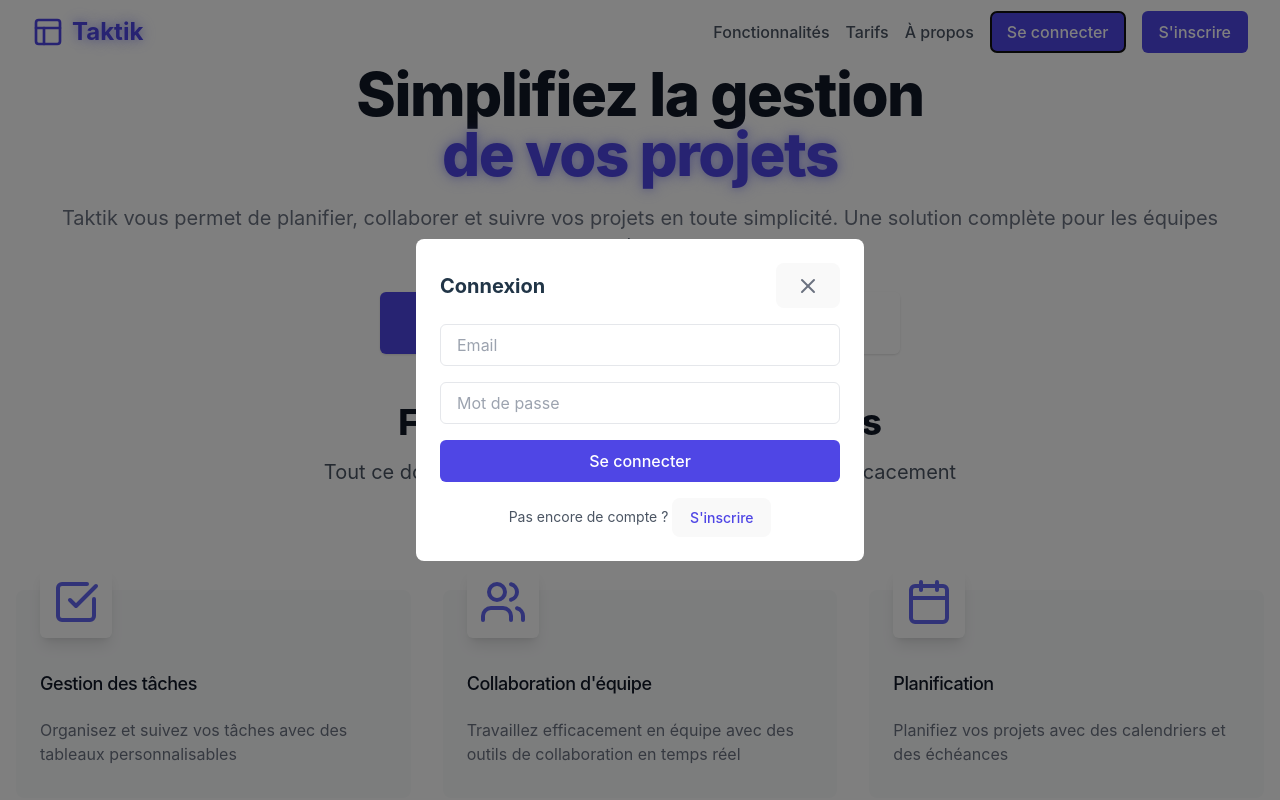
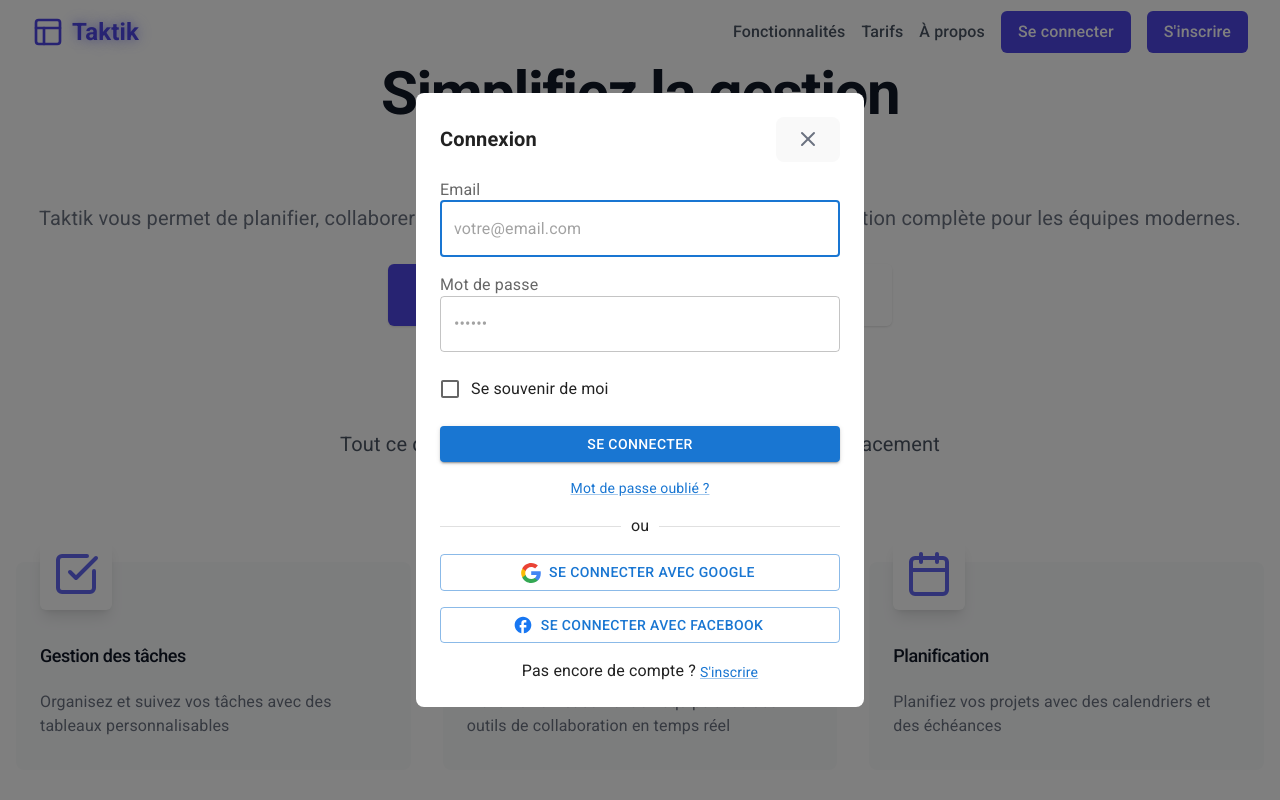
Before and after one commit to tonytolgadev/front-taktik, a React (Vite) app: page / in a window 1280 px wide. Both pictures are taken after a click on the button "Se connecter". Shown: the top 800 px of the page. Built offline with nearby package versions, Linux system fonts and the light colour scheme.

Commit message:
Mise a jour front login/register en utilisant materialUi

```diff
--- a/package.json
+++ b/package.json
@@ -10,6 +10,11 @@
     "preview": "vite preview"
   },
   "dependencies": {
+    "@emotion/react": "^11.14.0",
+    "@emotion/styled": "^11.14.0",
+    "@fontsource/roboto": "^5.1.1",
+    "@mui/icons-material": "^6.4.0",
+    "@mui/material": "^6.4.0",
     "lucide-react": "^0.469.0",
     "react": "^18.3.1",
     "react-dom": "^18.3.1",
--- /dev/null
+++ b/src/components/CustomIcons.jsx
@@ -0,0 +1,17 @@
+import React from 'react';
+import { SvgIcon } from '@mui/material';
+
+export const GoogleIcon = (props) => (
+  <SvgIcon {...props}>
+    <path d="M23.745 12.27c0-.79-.07-1.54-.19-2.27h-11.3v4.51h6.47c-.29 1.48-1.14 2.73-2.4 3.58v3h3.86c2.26-2.09 3.56-5.17 3.56-8.82z" fill="#4285F4"/>
+    <path d="M12.255 24c3.24 0 5.95-1.08 7.93-2.91l-3.86-3c-1.08.72-2.45 1.16-4.07 1.16-3.13 0-5.78-2.11-6.73-4.96h-3.98v3.09C3.515 21.3 7.565 24 12.255 24z" fill="#34A853"/>
+    <path d="M5.525 14.29c-.25-.72-.38-1.49-.38-2.29s.14-1.57.38-2.29V6.62h-3.98a11.86 11.86 0 000 10.76l3.98-3.09z" fill="#FBBC05"/>
+    <path d="M12.255 4.75c1.77 0 3.35.61 4.6 1.8l3.42-3.42C18.205 1.19 15.495 0 12.255 0c-4.69 0-8.74 2.7-10.71 6.62l3.98 3.09c.95-2.85 3.6-4.96 6.73-4.96z" fill="#EA4335"/>
+  </SvgIcon>
+);
+
+export const FacebookIcon = (props) => (
+  <SvgIcon {...props}>
+    <path d="M22 12c0-5.52-4.48-10-10-10S2 6.48 2 12c0 4.84 3.44 8.87 8 9.8V15H8v-3h2V9.5C10 7.57 11.57 6 13.5 6H16v3h-2c-.55 0-1 .45-1 1v2h3v3h-3v6.95c5.05-.5 9-4.76 9-9.95z" fill="#1877F2"/>
+  </SvgIcon>
+);
--- a/src/components/Navbar.jsx
+++ b/src/components/Navbar.jsx
@@ -15,7 +15,7 @@
           <span className="ml-2 text-2xl font-bold text-indigo-600 neon-text">Taktik</span>
         </div>
 
-        {/* Navigation pour desktop */}
+        {/* Navigation */}
         <div className="hidden md:flex items-center space-x-4">
           <a href="#features" className="text-gray-600 hover:text-gray-900">Fonctionnalités</a>
           <a href="#pricing" className="text-gray-600 hover:text-gray-900">Tarifs</a>
--- a/src/components/forms/LoginForm.jsx
+++ b/src/components/forms/LoginForm.jsx
@@ -1,35 +1,164 @@
-const LoginForm = ({ onSwitchToRegister }) => (
-    <form className="space-y-4">
-      <div>
-        <input
+import React, { useState } from 'react';
+import Box from '@mui/material/Box';
+import Button from '@mui/material/Button';
+import Checkbox from '@mui/material/Checkbox';
+import FormControlLabel from '@mui/material/FormControlLabel';
+import Divider from '@mui/material/Divider';
+import FormLabel from '@mui/material/FormLabel';
+import FormControl from '@mui/material/FormControl';
+import Link from '@mui/material/Link';
+import TextField from '@mui/material/TextField';
+import Typography from '@mui/material/Typography';
+import { GoogleIcon, FacebookIcon } from '../CustomIcons';
+
+const LoginForm = ({ onSwitchToRegister }) => {
+  const [emailError, setEmailError] = useState(false);
+  const [emailErrorMessage, setEmailErrorMessage] = useState('');
+  const [passwordError, setPasswordError] = useState(false);
+  const [passwordErrorMessage, setPasswordErrorMessage] = useState('');
+
+  const handleSubmit = (event) => {
+    event.preventDefault();
+    const data = new FormData(event.currentTarget);
+    console.log({
+      email: data.get('email'),
+      password: data.get('password'),
+    });
+  };
+
+  const validateInputs = () => {
+    const email = document.getElementById('email').value;
+    const password = document.getElementById('password').value;
+
+    let isValid = true;
+
+    if (!email || !/\S+@\S+\.\S+/.test(email)) {
+      setEmailError(true);
+      setEmailErrorMessage('Veuillez entrer une adresse email valide.');
+      isValid = false;
+    } else {
+      setEmailError(false);
+      setEmailErrorMessage('');
+    }
+
+    if (!password || password.length < 6) {
+      setPasswordError(true);
+      setPasswordErrorMessage('Le mot de passe doit contenir au moins 6 caractères.');
+      isValid = false;
+    } else {
+      setPasswordError(false);
+      setPasswordErrorMessage('');
+    }
+
+    return isValid;
+  };
+
+  return (
+    <Box
+      component="form"
+      onSubmit={handleSubmit}
+      noValidate
+      sx={{
+        display: 'flex',
+        flexDirection: 'column',
+        width: '100%',
+        gap: 2,
+      }}
+    >
+      <FormControl>
+        <FormLabel htmlFor="email">Email</FormLabel>
+        <TextField
+          error={emailError}
+          helperText={emailErrorMessage}
+          id="email"
           type="email"
-          placeholder="Email"
-          className="w-full px-4 py-2 border rounded-md focus:outline-none focus:ring-2 focus:ring-indigo-500"
+          name="email"
+          placeholder="votre@email.com"
+          autoComplete="email"
+          autoFocus
+          required
+          fullWidth
+          variant="outlined"
+          color={emailError ? 'error' : 'primary'}
         />
-      </div>
-      <div>
-        <input
+      </FormControl>
+
+      <FormControl>
+        <FormLabel htmlFor="password">Mot de passe</FormLabel>
+        <TextField
+          error={passwordError}
+          helperText={passwordErrorMessage}
+          name="password"
+          placeholder="••••••"
           type="password"
-          placeholder="Mot de passe"
-          className="w-full px-4 py-2 border rounded-md focus:outline-none focus:ring-2 focus:ring-indigo-500"
+          id="password"
+          autoComplete="current-password"
+          required
+          fullWidth
+          variant="outlined"
+          color={passwordError ? 'error' : 'primary'}
         />
-      </div>
-      <button
+      </FormControl>
+
+      <FormControlLabel
+        control={<Checkbox value="remember" color="primary" />}
+        label="Se souvenir de moi"
+      />
+
+      <Button
         type="submit"
-        className="w-full py-2 px-4 bg-indigo-600 hover:bg-indigo-700 text-white rounded-md transition duration-200"
+        fullWidth
+        variant="contained"
+        onClick={validateInputs}
       >
         Se connecter
-      </button>
-      <p className="text-center text-sm text-gray-600">
-        Pas encore de compte ?{" "}
-        <button
-          type="button"
-          onClick={onSwitchToRegister} // Utiliser le prop ici
-          className="text-indigo-600 hover:underline"
+      </Button>
+
+      <Link
+        component="button"
+        type="button"
+        variant="body2"
+        sx={{ alignSelf: 'center' }}
+        onClick={() => {/* Gérer mot de passe oublié */}}
+      >
+        Mot de passe oublié ?
+      </Link>
+
+      <Divider>ou</Divider>
+
+      <Box sx={{ display: 'flex', flexDirection: 'column', gap: 2 }}>
+        <Button
+          fullWidth
+          variant="outlined"
+          onClick={() => alert('Connexion avec Google')}
+          startIcon={<GoogleIcon />} // Vous devrez ajouter cette icône
         >
-          S'inscrire
-        </button>
-      </p>
-    </form>
+          Se connecter avec Google
+        </Button>
+
+        <Button
+          fullWidth
+          variant="outlined"
+          onClick={() => alert('Connexion avec Facebook')}
+          startIcon={<FacebookIcon />} // Vous devrez ajouter cette icône
+        >
+          Se connecter avec Facebook
+        </Button>
+
+        <Typography sx={{ textAlign: 'center' }}>
+          Pas encore de compte ?{' '}
+          <Link
+            component="button"
+            type="button"
+            onClick={onSwitchToRegister}
+            variant="body2"
+          >
+            S'inscrire
+          </Link>
+        </Typography>
+      </Box>
+    </Box>
   );
-  export default LoginForm;
+};
+
+export default LoginForm;
--- a/src/components/forms/RegisterForm.jsx
+++ b/src/components/forms/RegisterForm.jsx
@@ -1,49 +1,208 @@
-const RegisterForm = ({ onSwitchToLogin }) => (
-    <form className="space-y-4">
-      <div>
-        <input
+import React, { useState } from 'react';
+import Box from '@mui/material/Box';
+import Button from '@mui/material/Button';
+import Checkbox from '@mui/material/Checkbox';
+import FormControlLabel from '@mui/material/FormControlLabel';
+import Divider from '@mui/material/Divider';
+import FormLabel from '@mui/material/FormLabel';
+import FormControl from '@mui/material/FormControl';
+import Link from '@mui/material/Link';
+import TextField from '@mui/material/TextField';
+import Typography from '@mui/material/Typography';
+import { GoogleIcon, FacebookIcon } from '../CustomIcons';
+
+const RegisterForm = ({ onSwitchToLogin }) => {
+ const [nameError, setNameError] = useState(false);
+ const [nameErrorMessage, setNameErrorMessage] = useState('');
+ const [emailError, setEmailError] = useState(false);
+ const [emailErrorMessage, setEmailErrorMessage] = useState('');
+ const [passwordError, setPasswordError] = useState(false);
+ const [passwordErrorMessage, setPasswordErrorMessage] = useState('');
+ const [confirmPasswordError, setConfirmPasswordError] = useState(false);
+ const [confirmPasswordErrorMessage, setConfirmPasswordErrorMessage] = useState('');
+
+ const handleSubmit = (event) => {
+   event.preventDefault();
+   const data = new FormData(event.currentTarget);
+   console.log({
+     name: data.get('name'),
+     email: data.get('email'),
+     password: data.get('password'),
+   });
+ };
+
+ const validateInputs = () => {
+   const name = document.getElementById('name').value;
+   const email = document.getElementById('email').value;
+   const password = document.getElementById('password').value;
+   const confirmPassword = document.getElementById('confirmPassword').value;
+
+   let isValid = true;
+
+   if (!name) {
+     setNameError(true);
+     setNameErrorMessage('Le nom est requis');
+     isValid = false;
+   } else {
+     setNameError(false);
+     setNameErrorMessage('');
+   }
+
+   if (!email || !/\S+@\S+\.\S+/.test(email)) {
+     setEmailError(true);
+     setEmailErrorMessage('Veuillez entrer une adresse email valide.');
+     isValid = false;
+   } else {
+     setEmailError(false);
+     setEmailErrorMessage('');
+   }
+
+   if (!password || password.length < 6) {
+     setPasswordError(true);
+     setPasswordErrorMessage('Le mot de passe doit contenir au moins 6 caractères.');
+     isValid = false;
+   } else {
+     setPasswordError(false);
+     setPasswordErrorMessage('');
+   }
+
+   if (password !== confirmPassword) {
+     setConfirmPasswordError(true);
+     setConfirmPasswordErrorMessage('Les mots de passe ne correspondent pas.');
+     isValid = false;
+   } else {
+     setConfirmPasswordError(false);
+     setConfirmPasswordErrorMessage('');
+   }
+
+   return isValid;
+ };
+
+ return (
+   <Box
+     component="form"
+     onSubmit={handleSubmit}
+     noValidate
+     sx={{
+       display: 'flex',
+       flexDirection: 'column',
+       width: '100%',
+       gap: 2,
+     }}
+   >
+     <FormControl>
+       <FormLabel htmlFor="name">Nom</FormLabel>
+       <TextField
+         error={nameError}
+         helperText={nameErrorMessage}
+         id="name"
          type="text"
-          placeholder="Nom"
-          className="w-full px-4 py-2 border rounded-md focus:outline-none focus:ring-2 focus:ring-indigo-500"
+         name="name"
+         placeholder="Votre nom"
+         autoComplete="name"
+         autoFocus
+         required
+         fullWidth
+         variant="outlined"
+         color={nameError ? 'error' : 'primary'}
        />
-      </div>
-      <div>
-        <input
+     </FormControl>
+
+     <FormControl>
+       <FormLabel htmlFor="email">Email</FormLabel>
+       <TextField
+         error={emailError}
+         helperText={emailErrorMessage}
+         id="email"
          type="email"
-          placeholder="Email"
-          className="w-full px-4 py-2 border rounded-md focus:outline-none focus:ring-2 focus:ring-indigo-500"
+         name="email"
+         placeholder="votre@email.com"
+         autoComplete="email"
+         required
+         fullWidth
+         variant="outlined"
+         color={emailError ? 'error' : 'primary'}
        />
-      </div>
-      <div>
-        <input
+     </FormControl>
+
+     <FormControl>
+       <FormLabel htmlFor="password">Mot de passe</FormLabel>
+       <TextField
+         error={passwordError}
+         helperText={passwordErrorMessage}
+         name="password"
+         placeholder="••••••"
          type="password"
-          placeholder="Mot de passe"
-          className="w-full px-4 py-2 border rounded-md focus:outline-none focus:ring-2 focus:ring-indigo-500"
+         id="password"
+         autoComplete="new-password"
+         required
+         fullWidth
+         variant="outlined"
+         color={passwordError ? 'error' : 'primary'}
        />
-      </div>
-      <div>
-        <input
+     </FormControl>
+
+     <FormControl>
+       <FormLabel htmlFor="confirmPassword">Confirmer le mot de passe</FormLabel>
+       <TextField
+         error={confirmPasswordError}
+         helperText={confirmPasswordErrorMessage}
+         name="confirmPassword"
+         placeholder="••••••"
          type="password"
-          placeholder="Confirmer le mot de passe"
-          className="w-full px-4 py-2 border rounded-md focus:outline-none focus:ring-2 focus:ring-indigo-500"
+         id="confirmPassword"
+         autoComplete="new-password"
+         required
+         fullWidth
+         variant="outlined"
+         color={confirmPasswordError ? 'error' : 'primary'}
        />
-      </div>
-      <button
+     </FormControl>
+
+     <Button
        type="submit"
-        className="w-full py-2 px-4 bg-indigo-600 hover:bg-indigo-700 text-white rounded-md transition duration-200"
+       fullWidth
+       variant="contained"
+       onClick={validateInputs}
      >
        S'inscrire
-      </button>
-      <p className="text-center text-sm text-gray-600">
-        Déjà un compte ?{" "}
-        <button
+     </Button>
+
+     <Divider>ou</Divider>
+
+     <Box sx={{ display: 'flex', flexDirection: 'column', gap: 2 }}>
+       <Button
+         fullWidth
+         variant="outlined"
+         onClick={() => alert('Inscription avec Google')}
+         startIcon={<GoogleIcon />}
+       >
+         S'inscrire avec Google
+       </Button>
+
+       <Button
+         fullWidth
+         variant="outlined"
+         onClick={() => alert('Inscription avec Facebook')}
+         startIcon={<FacebookIcon />}
+       >
+         S'inscrire avec Facebook
+       </Button>
+
+       <Typography sx={{ textAlign: 'center' }}>
+         Déjà un compte ?{' '}
+         <Link
+           component="button"
            type="button"
-          onClick={onSwitchToLogin} // Utiliser le prop ici
-          className="text-indigo-600 hover:underline"
+           onClick={onSwitchToLogin}
+           variant="body2"
          >
            Se connecter
-        </button>
-      </p>
-    </form>
+         </Link>
+       </Typography>
+     </Box>
+   </Box>
  );
+};
+
 export default RegisterForm;
--- a/src/main.jsx
+++ b/src/main.jsx
@@ -1,13 +1,26 @@
 import { StrictMode } from 'react';
 import { createRoot } from 'react-dom/client';
 import { BrowserRouter } from 'react-router-dom';
+import '@fontsource/roboto/300.css';
+import '@fontsource/roboto/400.css';
+import '@fontsource/roboto/500.css';
+import '@fontsource/roboto/700.css';
 import './index.css';
 import App from './App.jsx';
 
+import { ThemeProvider, createTheme } from '@mui/material/styles';
+import CssBaseline from '@mui/material/CssBaseline';
+
+const theme = createTheme({
+});
+
 createRoot(document.getElementById('root')).render(
   <StrictMode>
-    <BrowserRouter> {/* Ajout du BrowserRouter pour gérer les routes */}
-      <App />
-    </BrowserRouter>
+    <ThemeProvider theme={theme}>
+      <CssBaseline /> {}
+      <BrowserRouter>
+        <App />
+      </BrowserRouter>
+    </ThemeProvider>
   </StrictMode>,
 );
```
Also changed, not shown: 1 other file (tests, documents, lock files or other folders). Lines whose indentation alone changed are shown as unchanged.
